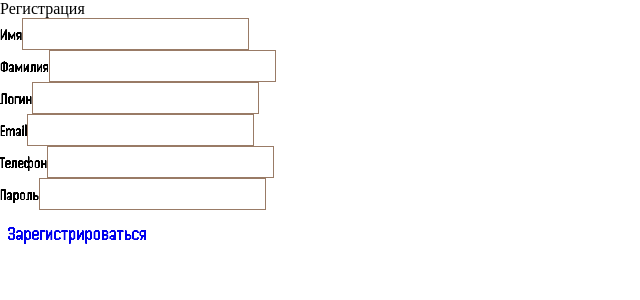
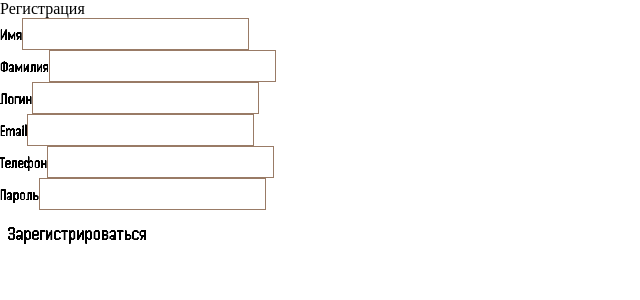
Before and after one commit to Eglatcova/NinjaCats, a React (Vite) app in the folder packages/client/: page /registration in a window 1280 px wide. Shown: the top 300 px of the page, without its empty margins (0-640 px from the left). Built offline with nearby package versions, Linux system fonts and the light colour scheme.

Commit message:
U26-19 Добавьте валидацию на все формы

```diff
--- a/package.json
+++ b/package.json
@@ -22,5 +22,9 @@
   "devDependencies": {
     "@evilmartians/lefthook": "^1.3.9",
     "lerna": "^5.4.3"
+  },
+  "dependencies": {
+    "formik": "^2.4.3",
+    "yup": "^1.2.0"
   }
 }
--- a/packages/client/src/components/Button/Button.tsx
+++ b/packages/client/src/components/Button/Button.tsx
@@ -3,10 +3,17 @@ import classes from './Button.module.scss'
 
 type ButtonProps = React.ButtonHTMLAttributes<HTMLButtonElement> & {
   theme?: 'primary' | 'secondary' | 'text'
+  onClick?: React.MouseEventHandler<HTMLButtonElement>
 }
 
 const Button: React.FC<ButtonProps> = props => {
-  const { theme = 'primary', children, className, ...buttonProps } = props
+  const {
+    theme = 'primary',
+    children,
+    className,
+    onClick,
+    ...buttonProps
+  } = props
 
   const buttonClasses = cn(classes.button, className, {
     [classes.buttonPrimary]: theme === 'primary',
@@ -14,7 +21,7 @@ const Button: React.FC<ButtonProps> = props => {
   })
 
   return (
-    <button className={buttonClasses} {...buttonProps}>
+    <button className={buttonClasses} {...buttonProps} onClick={onClick}>
       {children}
     </button>
   )
--- a/packages/client/src/components/Input/Input.module.scss
+++ b/packages/client/src/components/Input/Input.module.scss
@@ -51,5 +51,6 @@ label {
   &-container {
     display: flex;
     flex-direction: column;
+    max-width: 187px;
   }
 }
--- a/packages/client/src/pages/Login/Login.module.scss
+++ b/packages/client/src/pages/Login/Login.module.scss
@@ -7,10 +7,17 @@
         height: 100vh;
     }
 
+    &-form {
+        display: flex;
+        flex-direction: column;
+        justify-content: center;
+        align-items: center;
+    }
+
     &-header {
         font-family: $font-handjet;
+        margin-bottom: 20px;
         font-size: $font-size-48;
-        margin-bottom: 20px;
     }
 
     &-input {
@@ -20,4 +27,11 @@
     &-button {
         margin-bottom: 12px;
     }
+
+    &-error {
+        font-family: $font-handjet;
+        font-size: $font-size-12;
+        margin-bottom: 16px;
+        max-width: 187px;
+    }
 }
--- a/packages/client/src/pages/Login/Login.tsx
+++ b/packages/client/src/pages/Login/Login.tsx
@@ -3,26 +3,61 @@ import { Input } from '../../components/Input'
 import { Button } from '../../components/Button'
 import { Link } from 'react-router-dom'
 import classes from './Login.module.scss'
+import { useFormik } from 'formik'
+import { validationSchema } from '../../utils/validation'
+
+interface loginValues {
+  login: string
+  password: string
+}
 
 const Login: React.FC = function () {
+  const onSubmit = (values: loginValues) => {
+    console.log(values)
+  }
+
+  const { values, errors, touched, handleBlur, handleChange, handleSubmit } =
+    useFormik({
+      initialValues: {
+        login: '',
+        password: '',
+      },
+      validationSchema,
+      onSubmit,
+    })
+
   return (
     <div className={classes.loginContainer}>
       <p className={classes.loginHeader}>Авторизация</p>
+      <form className={classes.loginForm} onSubmit={handleSubmit}>
         <Input
           className={classes.loginInput}
           name="login"
           labelText="Логин"
           type="text"
+          value={values.login}
+          blurHandler={handleBlur}
+          changeHandler={handleChange}
         />
+        {errors.login && touched.login && (
+          <p className={classes.loginError}>{errors.login}</p>
+        )}
         <Input
           className={classes.loginInput}
           name="password"
           labelText="Пароль"
           type="password"
+          value={values.password}
+          blurHandler={handleBlur}
+          changeHandler={handleChange}
         />
-      <Link to="/game-start">
-        <Button className={classes.loginButton}>{'Войти'}</Button>
-      </Link>
+        {errors.password && touched.password && (
+          <p className={classes.loginError}>{errors.password}</p>
+        )}
+        <Button className={classes.loginButton} type="submit">
+          {'Войти'}
+        </Button>
+      </form>
       <Link to="/registration">
         <Button theme="secondary">{'Регистрация'}</Button>
       </Link>
--- a/packages/client/src/pages/Registration/Registration.module.scss
+++ b/packages/client/src/pages/Registration/Registration.module.scss
@@ -27,4 +27,11 @@
     &-button {
         margin-bottom: 12px;
     }
+
+    &-error {
+        font-family: $font-handjet;
+        font-size: $font-size-12;
+        margin-bottom: 16px;
+        max-width: 187px;
+    }
 }
--- a/packages/client/src/pages/Registration/Registration.tsx
+++ b/packages/client/src/pages/Registration/Registration.tsx
@@ -1,53 +1,115 @@
 import React from 'react'
 import { Input } from '../../components/Input'
 import { Button } from '../../components/Button'
-import { Link } from 'react-router-dom'
 import classes from './Registration.module.scss'
+import { useFormik } from 'formik'
+import { validationSchema } from '../../utils/validation'
+
+interface registrationValues {
+  first_name: string
+  second_name: string
+  login: string
+  email: string
+  phone: string
+  password: string
+}
 
 const Registration: React.FC = function () {
+  const onSubmit = (values: registrationValues) => {
+    console.log(values)
+  }
+
+  const { values, errors, touched, handleBlur, handleChange, handleSubmit } =
+    useFormik({
+      initialValues: {
+        first_name: '',
+        second_name: '',
+        login: '',
+        email: '',
+        phone: '',
+        password: '',
+      },
+      validationSchema,
+      onSubmit,
+    })
+
   return (
     <div className={classes.registrationContainer}>
       <p className={classes.registrationHeader}>Регистрация</p>
-      <form className={classes.registrationForm}>
+      <form onSubmit={handleSubmit} className={classes.registrationForm}>
         <Input
           className={classes.registrationInput}
           name="first_name"
           labelText="Имя"
           type="text"
+          value={values.first_name}
+          blurHandler={handleBlur}
+          changeHandler={handleChange}
         />
+        {errors.first_name && touched.first_name && (
+          <p className={classes.registrationError}>{errors.first_name}</p>
+        )}
         <Input
           className={classes.registrationInput}
           name="second_name"
           labelText="Фамилия"
           type="text"
+          value={values.second_name}
+          blurHandler={handleBlur}
+          changeHandler={handleChange}
         />
+        {errors.second_name && touched.second_name && (
+          <p className={classes.registrationError}>{errors.second_name}</p>
+        )}
         <Input
           className={classes.registrationInput}
           name="login"
           labelText="Логин"
           type="text"
+          value={values.login}
+          blurHandler={handleBlur}
+          changeHandler={handleChange}
         />
+        {errors.login && touched.login && (
+          <p className={classes.registrationError}>{errors.login}</p>
+        )}
         <Input
           className={classes.registrationInput}
           name="email"
           labelText="Email"
           type="email"
+          value={values.email}
+          blurHandler={handleBlur}
+          changeHandler={handleChange}
         />
+        {errors.email && touched.email && (
+          <p className={classes.registrationError}>{errors.email}</p>
+        )}
         <Input
           className={classes.registrationInput}
           name="phone"
           labelText="Телефон"
           type="phone"
+          value={values.phone}
+          blurHandler={handleBlur}
+          changeHandler={handleChange}
         />
+        {errors.phone && touched.phone && (
+          <p className={classes.registrationError}>{errors.phone}</p>
+        )}
         <Input
           className={classes.registrationInput}
           name="password"
           labelText="Пароль"
           type="password"
+          value={values.password}
+          blurHandler={handleBlur}
+          changeHandler={handleChange}
         />
-        <Link to="/game">
-          <Button>{'Зарегистрироваться'}</Button>
-        </Link>
+        {errors.password && touched.password && (
+          <p className={classes.registrationError}>{errors.password}</p>
+        )}
+        <Button type="submit">{'Зарегистрироваться'}</Button>
       </form>
     </div>
   )
--- a/packages/client/src/style/variables/fonts.scss
+++ b/packages/client/src/style/variables/fonts.scss
@@ -2,6 +2,7 @@ $font-handjet: 'Handjet',
 cursive;
 $font-roboto: 'Roboto',
 sans-serif;
+$font-size-12: 12px;
 $font-size-16: 16px;
 $font-size-20: 20px;
 $font-size-24: 24px;
--- /dev/null
+++ b/packages/client/src/utils/validation.ts
@@ -0,0 +1,57 @@
+import * as yup from 'yup'
+
+const validationRules = {
+  fio: /(^[A-Z]{1}[a-z-]*$)|(^[А-Я]{1}[а-я-]*$)/,
+  email:
+    // eslint-disable-next-line
+    /^((([0-9A-Za-z]{1}[-0-9A-z\.]{1,}[0-9A-Za-z]{1})|([0-9А-Яа-я]{1}[-0-9А-я\.]{1,}[0-9А-Яа-я]{1}))@([-A-Za-z]{1,}\.){1,2}[-A-Za-z]{2,})$/,
+  phone: /^[+]?[0-9]{10,15}$/,
+  login: /^(?=.*[a-zA-Z])[a-zA-Z0-9]{3,20}$/,
+  password: /^(?=.*[A-ZА-Я])(?=.*[0-9]).{8,40}$/,
+}
+
+export const validationSchema = yup.object().shape({
+  login: yup
+    .string()
+    .min(3, 'Не менее 3 символов')
+    .max(20, 'Не более 20 символов')
+    .matches(validationRules.login, {
+      message:
+        'Латиница, может содержать цифры, но не состоять из них, без пробелов, из спецсимволов могут быть дефис и подчеркивание',
+    })
+    .required('Логин обязателен'),
+  password: yup
+    .string()
+    .min(8, 'Не менее 8 символов')
+    .max(40, 'Не более 40 символов')
+    .matches(validationRules.password, {
+      message: 'Обязательно хотя бы одна заглавная буква и цифра',
+    })
+    .required('Пароль обязателен'),
+  first_name: yup
+    .string()
+    .matches(validationRules.fio, {
+      message:
+        'Первая буква должна быть заглавной, без пробелов и без цифр, из спецсимволов допустим только дефис',
+    })
+    .required('Имя обязательно'),
+  second_name: yup
+    .string()
+    .matches(validationRules.fio, {
+      message:
+        'Первая буква должна быть заглавной, без пробелов и без цифр, из спецсимволов допустим только дефис',
+    })
+    .required('Фамилия обязательна'),
+  email: yup
+    .string()
+    .email('Введите валидный email')
+    .required('Email обязателен'),
+  phone: yup
+    .string()
+    .min(10, 'Не менее 10 символов')
+    .max(15, 'Не более 15 символов')
+    .matches(validationRules.phone, {
+      message: 'Должен состоять из цифр, может начинается с плюса',
+    })
+    .required('Телефон обязателен'),
+})
```
Also changed, not shown: packages/client/src/components/Input/Input.tsx (+19 -2 lines), 1 other file (tests, documents, lock files or other folders). Lines whose indentation alone changed are shown as unchanged.
